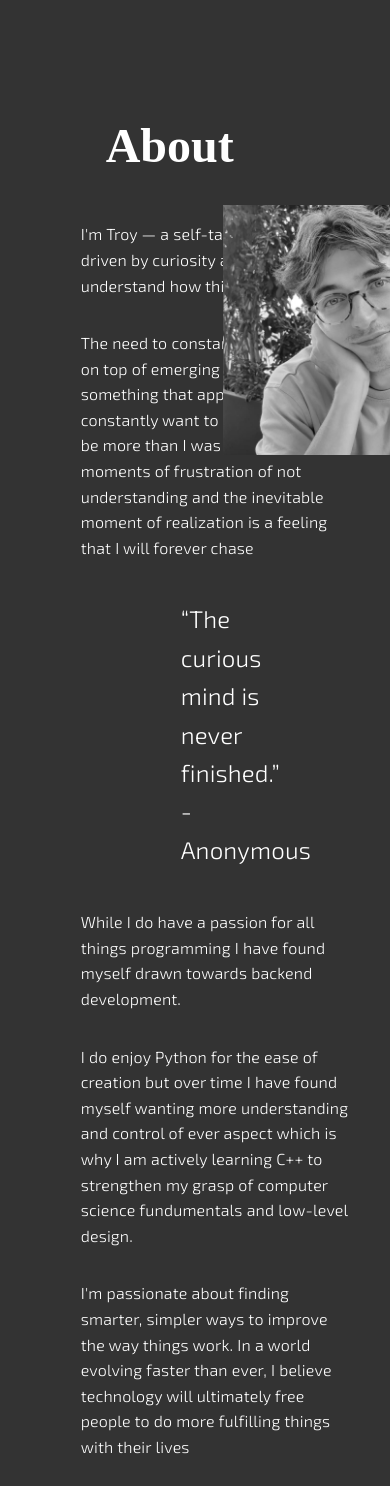
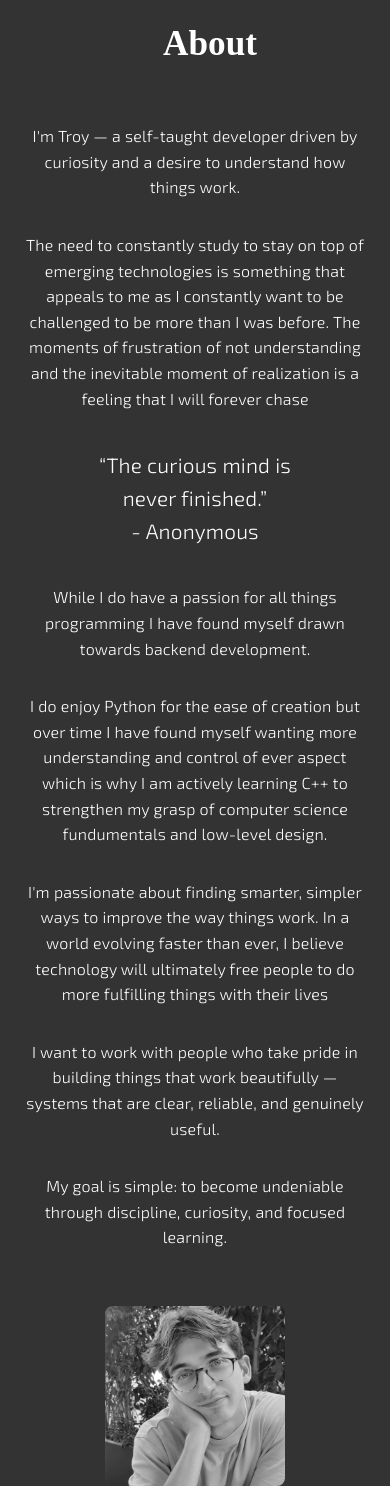
Before and after one commit to tbeaugureau809/portfolio_site, a Flask app: template app/templates/about.html in a window 390 px wide. Run offline with Flask 3, Linux system fonts and the light colour scheme; the template is opened without the code that fills it, so the values that code supplies are empty; some web fonts are replaced.

Commit message:
fixes to about page

```diff
--- a/app/static/about.css
+++ b/app/static/about.css
@@ -38,9 +38,51 @@
     grid-row: 2;
 }
 .portrait img {
-    max-width: 250px;
+    max-width: 400px;
     height: auto;
     object-fit: cover;
 
 
 }
+/* Existing styles (keep your current ones) */
+
+/* Responsive fix */
+@media (max-width: 900px) {
+  .bio {
+    grid-column: 1 / -1; /* span full width */
+    grid-row: auto;
+    padding: 20px;
+    text-align: center;
+    font-size: 1rem;
+  }
+
+  .bio-header {
+    grid-column: 1 / -1;
+    grid-row: auto;
+    font-size: 2.2rem;
+    padding-left: 15px;
+    text-align: center;
+  }
+
+  .bio-quote {
+    grid-column: 1 / -1;
+    grid-row: auto;
+    padding: 0 20px;
+    font-size: 1.3rem;
+    text-align: center;
+  }
+
+  .portrait {
+    grid-column: 1 / -1;
+    grid-row: auto;
+    display: flex;
+    justify-content: center;
+    margin-top: 20px;
+  }
+
+  .portrait img {
+    max-width: 180px;
+    height: auto;
+    border-radius: 8px;
+  }
+}
```
